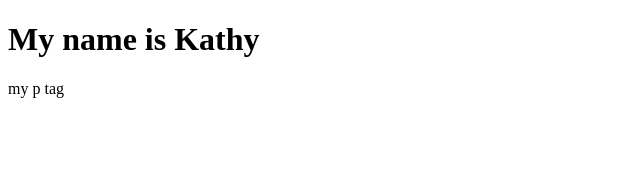
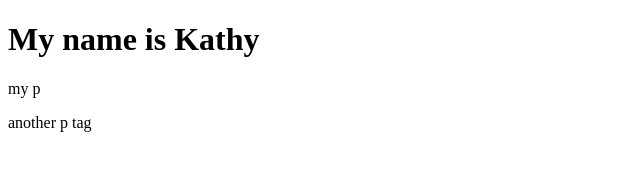
Before and after one commit to kprogrammingcourse/mySecondRepository, a plain HTML site: page index.html in a window 1280 px wide. Shown: the whole page, without its empty margins (0-640 px from the left). Drawn offline with Linux system fonts and the light colour scheme.

Commit message:
my second p tag

```diff
--- a/index.html
+++ b/index.html
@@ -9,6 +9,8 @@
   <body>
     <h1>My name is Kathy</h1>
 
-    <p>my p tag</p>
+    <p>my p</p>
+
+    <p>another p tag</p>
   </body>
 </html>
```
